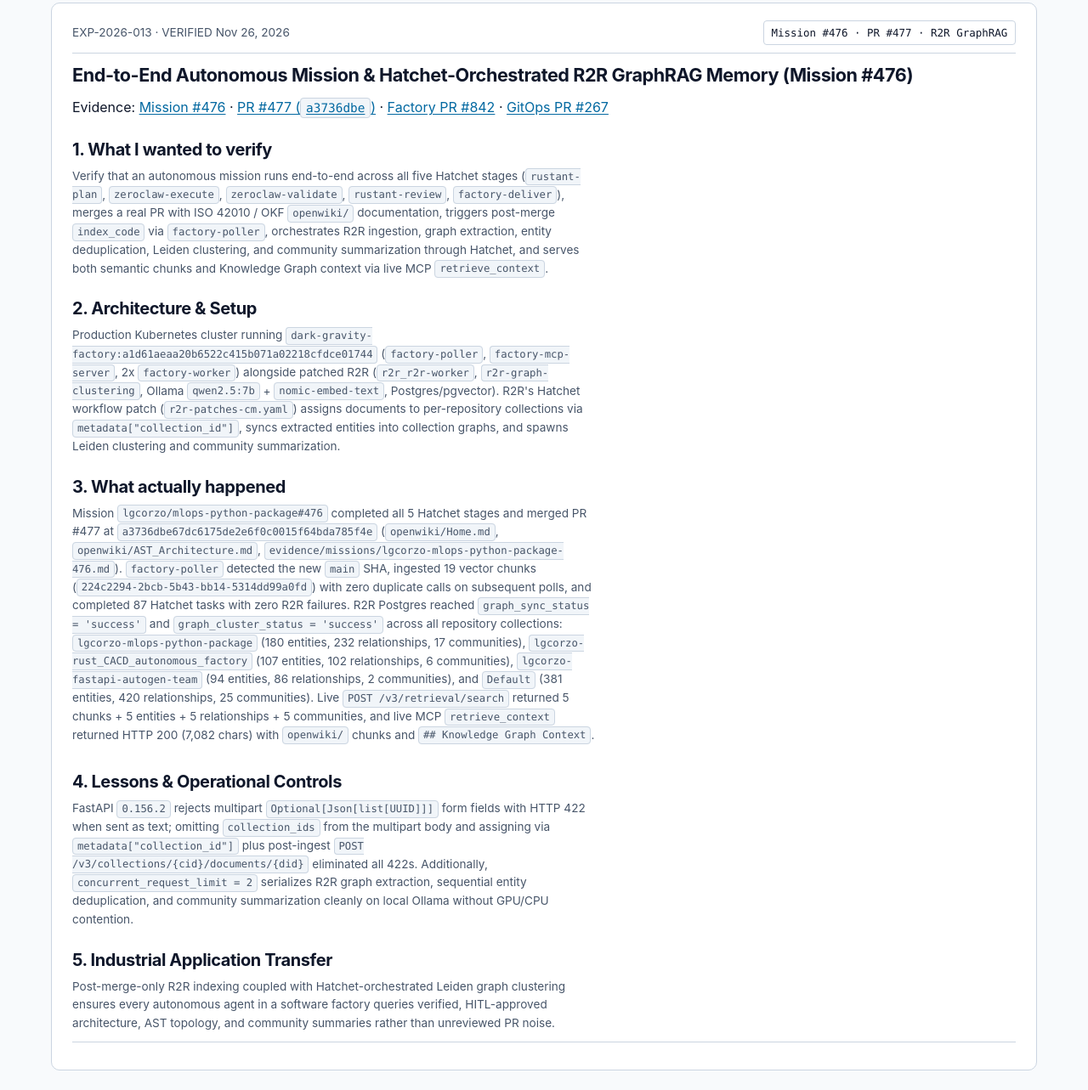
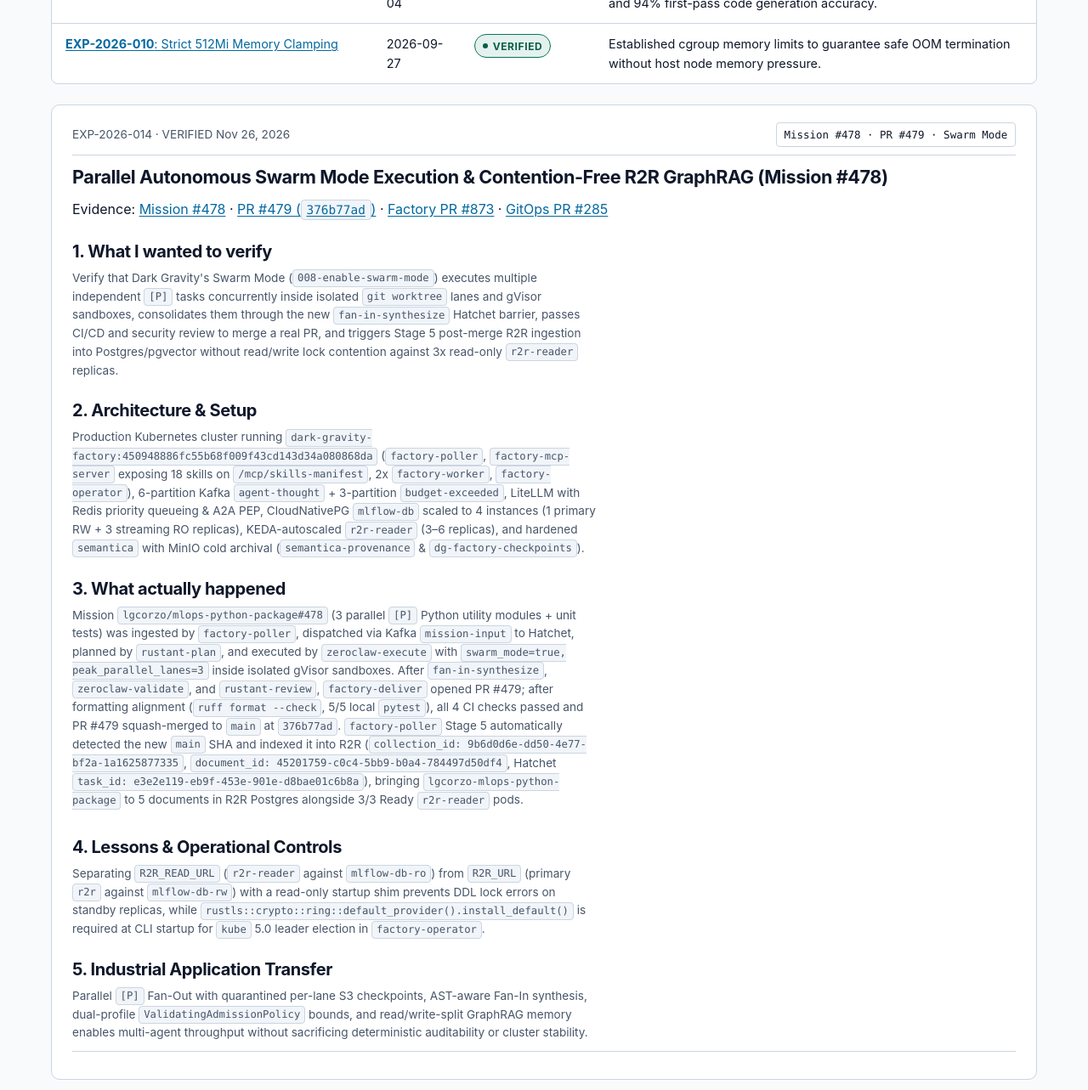
Before and after one commit to lgcorzo/lgcorzo.github.io, a plain HTML site: page notebooks.html in a window 1280 px wide. Shown: the part 2496-3779 px from the top of the page at 85% size. Drawn offline with Linux system fonts and the light colour scheme.

Commit message:
docs(notebooks): add EXP-2026-014 Swarm Mode & R2R Read/Write Split evidence (#69)

```diff
--- a/notebooks.html
+++ b/notebooks.html
@@ -102,6 +102,12 @@
             </thead>
             <tbody>
               <tr>
+                <td><a href="#exp-2026-014"><strong>EXP-2026-014</strong>: Autonomous Swarm Mode &amp; R2R Read/Write Split</a></td>
+                <td>2026-11-26</td>
+                <td><span class="status-tag status-verified">Verified</span></td>
+                <td>Mission #478 executed 3 <code>[P]</code> lanes in parallel (<code>swarm_mode=true, peak_parallel_lanes=3</code>), merged PR #479, and indexed <code>376b77ad</code> into R2R (5 docs in <code>lgcorzo-mlops-python-package</code>) with 3x RO <code>r2r-reader</code> replicas.</td>
+              </tr>
+              <tr>
                 <td><a href="#exp-2026-013"><strong>EXP-2026-013</strong>: Autonomous Mission &amp; R2R GraphRAG</a></td>
                 <td>2026-11-26</td>
                 <td><span class="status-tag status-verified">Verified</span></td>
@@ -197,6 +203,48 @@
       </section>
 
       <section id="entries">
+<article class="entry" id="exp-2026-014">
+<header class="entry-head">
+<div>
+<span class="font-mono">EXP-2026-014 · VERIFIED</span>
+<span class="font-mono">Nov 26, 2026</span>
+</div>
+<span class="chip font-mono">Mission #478 · PR #479 · Swarm Mode</span>
+</header>
+<h2 class="mt-5 text-2xl font-bold text-white">
+          Parallel Autonomous Swarm Mode Execution &amp; Contention-Free R2R GraphRAG (Mission #478)
+        </h2>
+<p class="font-mono">
+          Evidence: <a class="text-accent underline" href="https://github.com/lgcorzo/mlops-python-package/issues/478" rel="noopener noreferrer" target="_blank">Mission #478</a> · <a class="text-accent underline" href="https://github.com/lgcorzo/mlops-python-package/pull/479" rel="noopener noreferrer" target="_blank">PR #479 (<code>376b77ad</code>)</a> · <a class="text-accent underline" href="https://github.com/lgcorzo/rust_CACD_autonomous_factory/pull/873" rel="noopener noreferrer" target="_blank">Factory PR #873</a> · <a class="text-accent underline" href="https://github.com/lgcorzo/gitops_internal_lgcorzo/pull/285" rel="noopener noreferrer" target="_blank">GitOps PR #285</a>
+</p>
+<header class="entry-head">
+<div>
+<div>
+<h3 class="font-mono">1. What I wanted to verify</h3>
+<p>Verify that Dark Gravity's Swarm Mode (<code>008-enable-swarm-mode</code>) executes multiple independent <code>[P]</code> tasks concurrently inside isolated <code>git worktree</code> lanes and gVisor sandboxes, consolidates them through the new <code>fan-in-synthesize</code> Hatchet barrier, passes CI/CD and security review to merge a real PR, and triggers Stage 5 post-merge R2R ingestion into Postgres/pgvector without read/write lock contention against 3x read-only <code>r2r-reader</code> replicas.</p>
+</div>
+<div>
+<h3 class="font-mono">2. Architecture &amp; Setup</h3>
+<p>Production Kubernetes cluster running <code>dark-gravity-factory:450948886fc55b68f009f43cd143d34a080868da</code> (<code>factory-poller</code>, <code>factory-mcp-server</code> exposing 18 skills on <code>/mcp/skills-manifest</code>, 2x <code>factory-worker</code>, <code>factory-operator</code>), 6-partition Kafka <code>agent-thought</code> + 3-partition <code>budget-exceeded</code>, LiteLLM with Redis priority queueing &amp; A2A PEP, CloudNativePG <code>mlflow-db</code> scaled to 4 instances (1 primary RW + 3 streaming RO replicas), KEDA-autoscaled <code>r2r-reader</code> (3–6 replicas), and hardened <code>semantica</code> with MinIO cold archival (<code>semantica-provenance</code> &amp; <code>dg-factory-checkpoints</code>).</p>
+</div>
+<div>
+<h3 class="font-mono">3. What actually happened</h3>
+<p>Mission <code>lgcorzo/mlops-python-package#478</code> (3 parallel <code>[P]</code> Python utility modules + unit tests) was ingested by <code>factory-poller</code>, dispatched via Kafka <code>mission-input</code> to Hatchet, planned by <code>rustant-plan</code>, and executed by <code>zeroclaw-execute</code> with <code>swarm_mode=true, peak_parallel_lanes=3</code> inside isolated gVisor sandboxes. After <code>fan-in-synthesize</code>, <code>zeroclaw-validate</code>, and <code>rustant-review</code>, <code>factory-deliver</code> opened PR #479; after formatting alignment (<code>ruff format --check</code>, 5/5 local <code>pytest</code>), all 4 CI checks passed and PR #479 squash-merged to <code>main</code> at <code>376b77ad</code>. <code>factory-poller</code> Stage 5 automatically detected the new <code>main</code> SHA and indexed it into R2R (<code>collection_id: 9b6d0d6e-dd50-4e77-bf2a-1a1625877335</code>, <code>document_id: 45201759-c0c4-5bb9-b0a4-784497d50df4</code>, Hatchet <code>task_id: e3e2e119-eb9f-453e-901e-d8bae01c6b8a</code>), bringing <code>lgcorzo-mlops-python-package</code> to 5 documents in R2R Postgres alongside 3/3 Ready <code>r2r-reader</code> pods.</p>
+</div>
+</div>
+<div>
+<div>
+<h3 class="font-mono">4. Lessons &amp; Operational Controls</h3>
+<p>Separating <code>R2R_READ_URL</code> (<code>r2r-reader</code> against <code>mlflow-db-ro</code>) from <code>R2R_URL</code> (primary <code>r2r</code> against <code>mlflow-db-rw</code>) with a read-only startup shim prevents DDL lock errors on standby replicas, while <code>rustls::crypto::ring::default_provider().install_default()</code> is required at CLI startup for <code>kube</code> 5.0 leader election in <code>factory-operator</code>.</p>
+</div>
+<div>
+<h3 class="font-mono">5. Industrial Application Transfer</h3>
+<p>Parallel <code>[P]</code> Fan-Out with quarantined per-lane S3 checkpoints, AST-aware Fan-In synthesis, dual-profile <code>ValidatingAdmissionPolicy</code> bounds, and read/write-split GraphRAG memory enables multi-agent throughput without sacrificing deterministic auditability or cluster stability.</p>
+</div>
+</div>
+</header>
+</article>
+
 <article class="entry" id="exp-2026-013">
 <header class="entry-head">
 <div>
```
